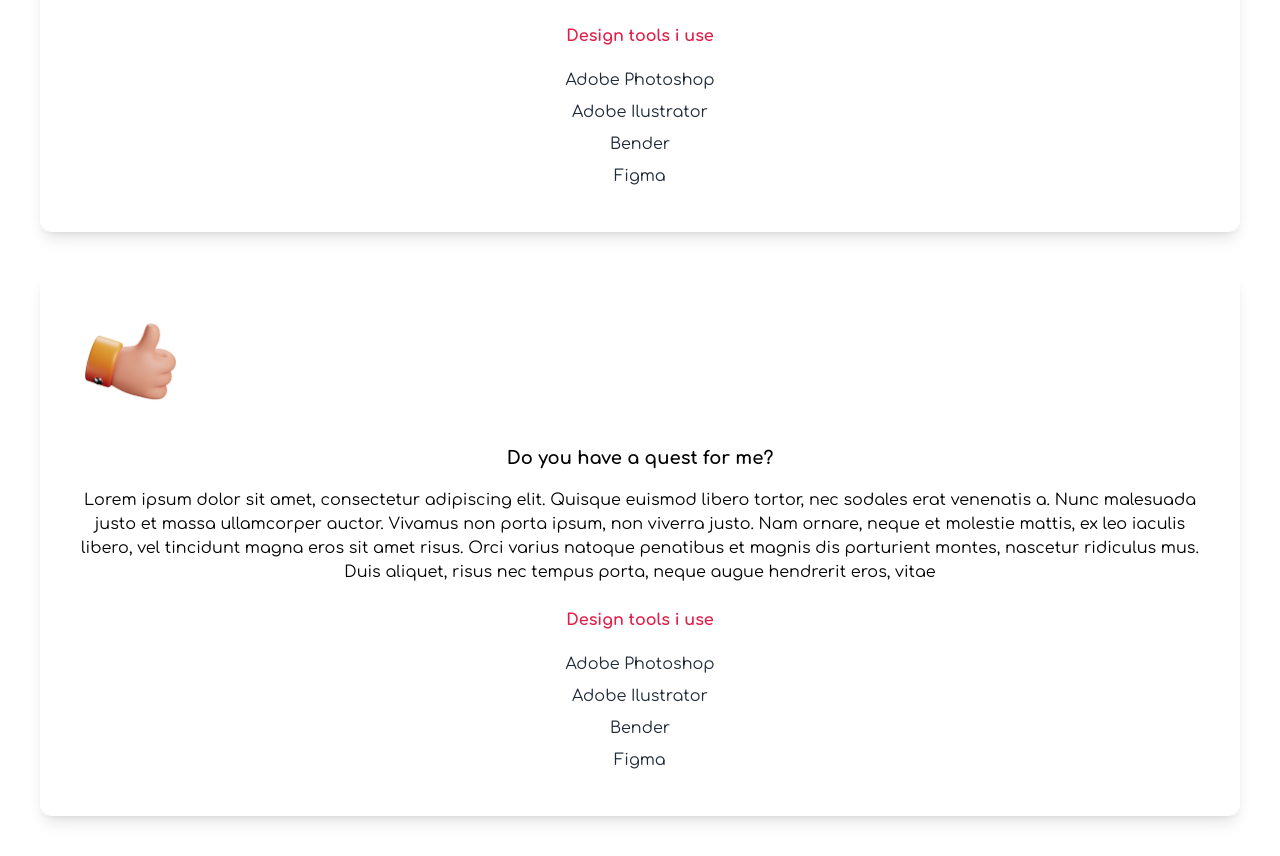
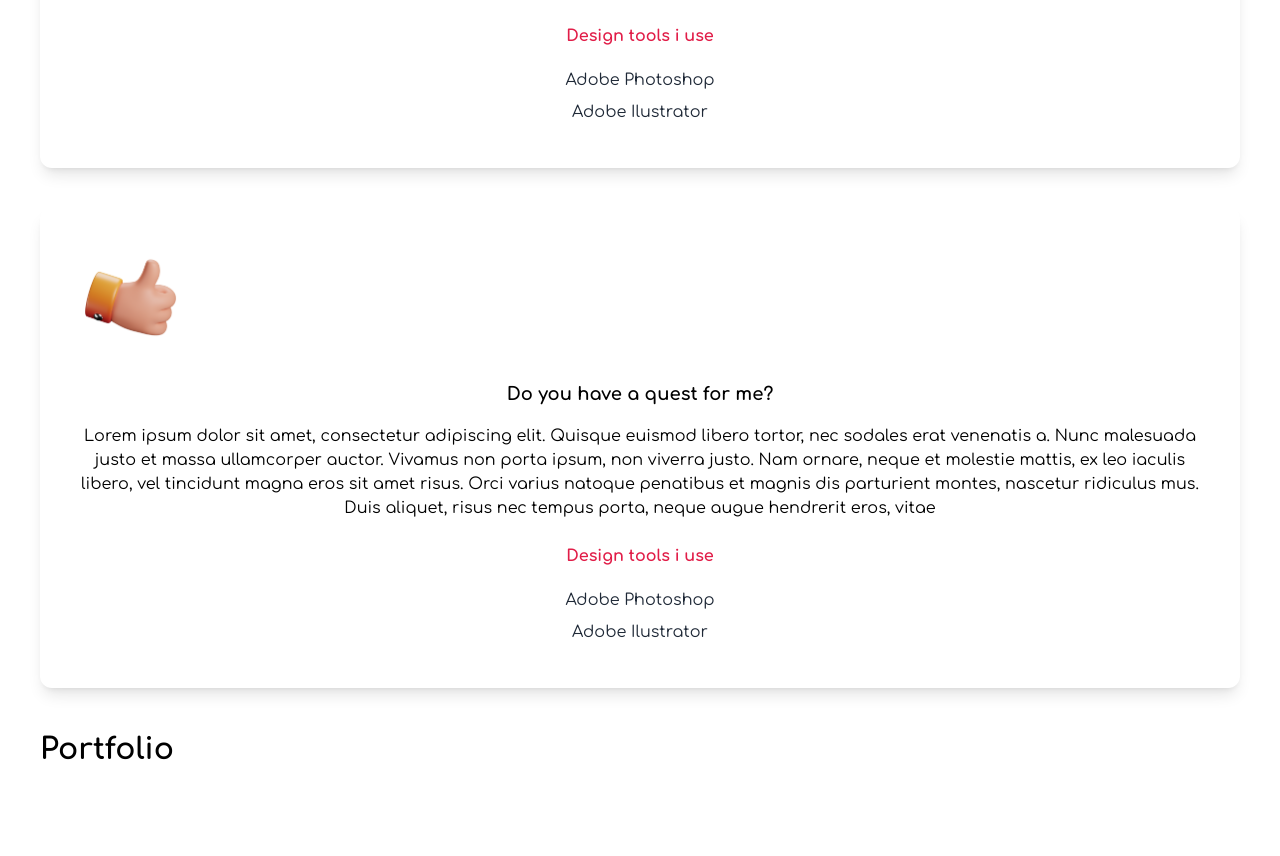
Before and after one commit to spec-reki/Portfolio-website, a Next.js app in the folder react-portfolio/: page / in a window 1280 px wide. Shown: the part 2100-2956 px from the top of the page. After the commit the page ends 2872 px from the top, so only its background shows below. Built offline with nearby package versions, Linux system fonts and the light colour scheme.

Commit message:
Portfolio section and improving visibility of code

```diff
--- a/react-portfolio/pages/index.js
+++ b/react-portfolio/pages/index.js
@@ -102,8 +102,7 @@
               <h4 className=' py-4 text-rose-600 font-bold'>Design tools i use</h4>
               <p className=' text-gray-800 py-1'>Adobe Photoshop</p>
               <p className=' text-gray-800 py-1'>Adobe Ilustrator</p>
-          <p className=' text-gray-800 py-1'>Bender</p>
-          <p className=' text-gray-800 py-1'>Figma</p>
+
             </div>
           </div>
 
@@ -121,14 +120,18 @@
               <h4 className=' py-4 text-rose-600 font-bold'>Design tools i use</h4>
               <p className=' text-gray-800 py-1'>Adobe Photoshop</p>
               <p className=' text-gray-800 py-1'>Adobe Ilustrator</p>
-          <p className=' text-gray-800 py-1'>Bender</p>
-          <p className=' text-gray-800 py-1'>Figma</p>
+
             </div>
           </div>
         </section>
 
+        <section>
+          <div className=' font-comfortaa'>
+            <h3 className=' text-3xl py-1 font-bold'>Portfolio</h3>
+          </div>
+        </section>
+
       </main>
-
     </div>
   )
 }
```
Lines whose indentation alone changed are shown as unchanged.
